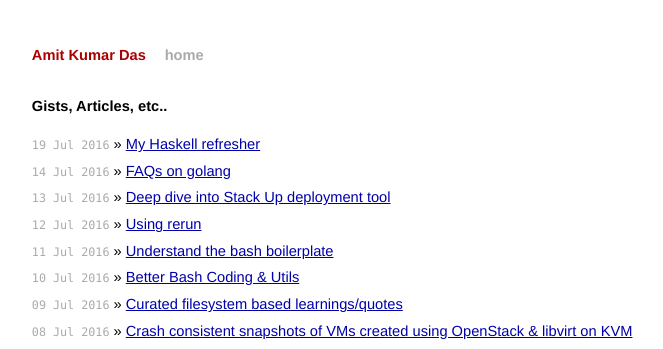
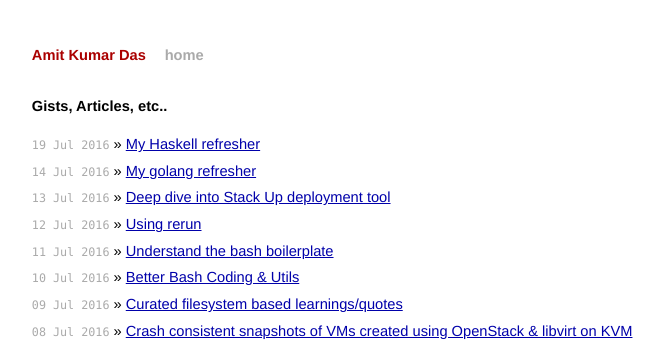
Before and after one commit to AmitKumarDas/amitkumardas.github.io, a Jekyll site: the page built from index.html, in a window 1280 px wide. Shown: the top 349 px of the page, without its empty margins (300-963 px from the left). Built offline with Jekyll 4.4.1, drawn with Linux system fonts in a browser that asks for light colours.

Commit message:
Update and rename 2016-07-14-faqs-on-golang.md to 2016-07-14-my-golang-refresher.md

```diff
--- a/_posts/2016-07-14-faqs-on-golang.md
+++ b/_posts/2016-07-14-my-golang-refresher.md
@@ -1,6 +1,6 @@
 ---
 layout: post
-title: FAQs on golang
+title: My golang refresher
 ---
 
 # Why this article ?
```
